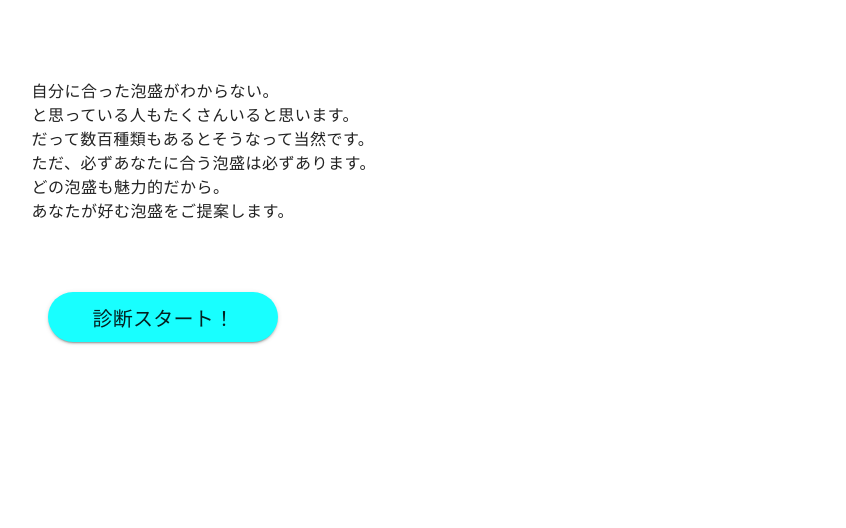
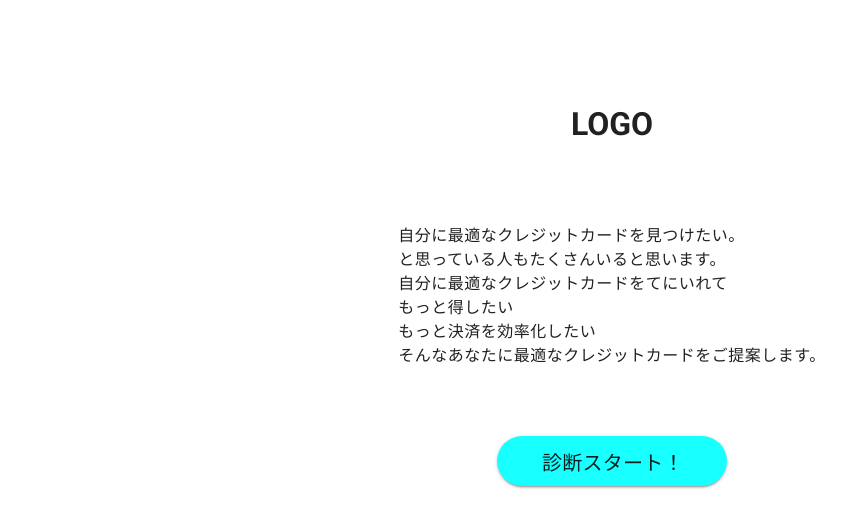
Before and after one commit to ShimaBee/credit_diagnosis, a Nuxt app in the folder front/nuxt_app/: page / in a window 1280 px wide. Shown: the top 528 px of the page, without its empty margins (28-874 px from the left). Built offline with nearby package versions, Linux system fonts and the light colour scheme.

Commit message:
index.vueの大まかなレイアウト

```diff
--- a/front/nuxt_app/pages/index.vue
+++ b/front/nuxt_app/pages/index.vue
@@ -1,15 +1,16 @@
 <template>
-  <section class="d-flex justify-center mt-10">
-      <v-container>
+  <v-container class="d-flex justify-center mt-10">
     <div class="top-content">
-          <p class="body-1 mb-7 mt-7 text">
-            自分に合った泡盛がわからない。
+      <h1 class="d-flex justify-center ma-12">LOGO</h1>
+      <p class="body-1 mb-7 pt-7 text">
+        自分に最適なクレジットカードを見つけたい。
         <br />と思っている人もたくさんいると思います。
-            <br />だって数百種類もあるとそうなって当然です。
-            <br />ただ、必ずあなたに合う泡盛は必ずあります。
-            <br />どの泡盛も魅力的だから。
-            <br />あなたが好む泡盛をご提案します。
+        <br />自分に最適なクレジットカードをてにいれて
+        <br />もっと得したい
+        <br />もっと決済を効率化したい
+        <br />そんなあなたに最適なクレジットカードをご提案します。
       </p>
+      <div class="btn-wrapper d-flex justify-center">
       <v-btn
         width="230"
         height="50"
@@ -19,11 +20,10 @@
         nuxt
       >診断スタート！</v-btn>
       </div>
+    </div>
   </v-container>
-    </section>
 </template>
 
 <script>
-export default {
-}
+export default {};
 </script>
```
Lines whose indentation alone changed are shown as unchanged.
